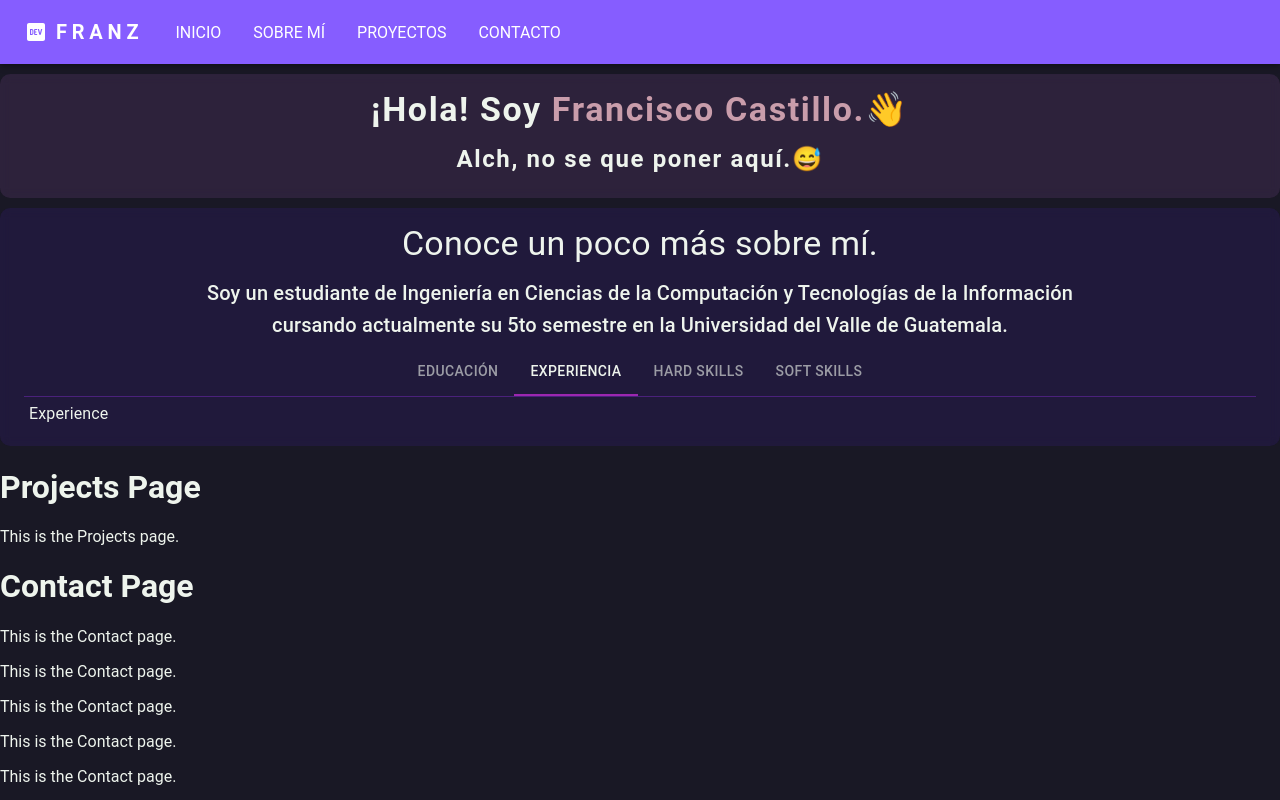
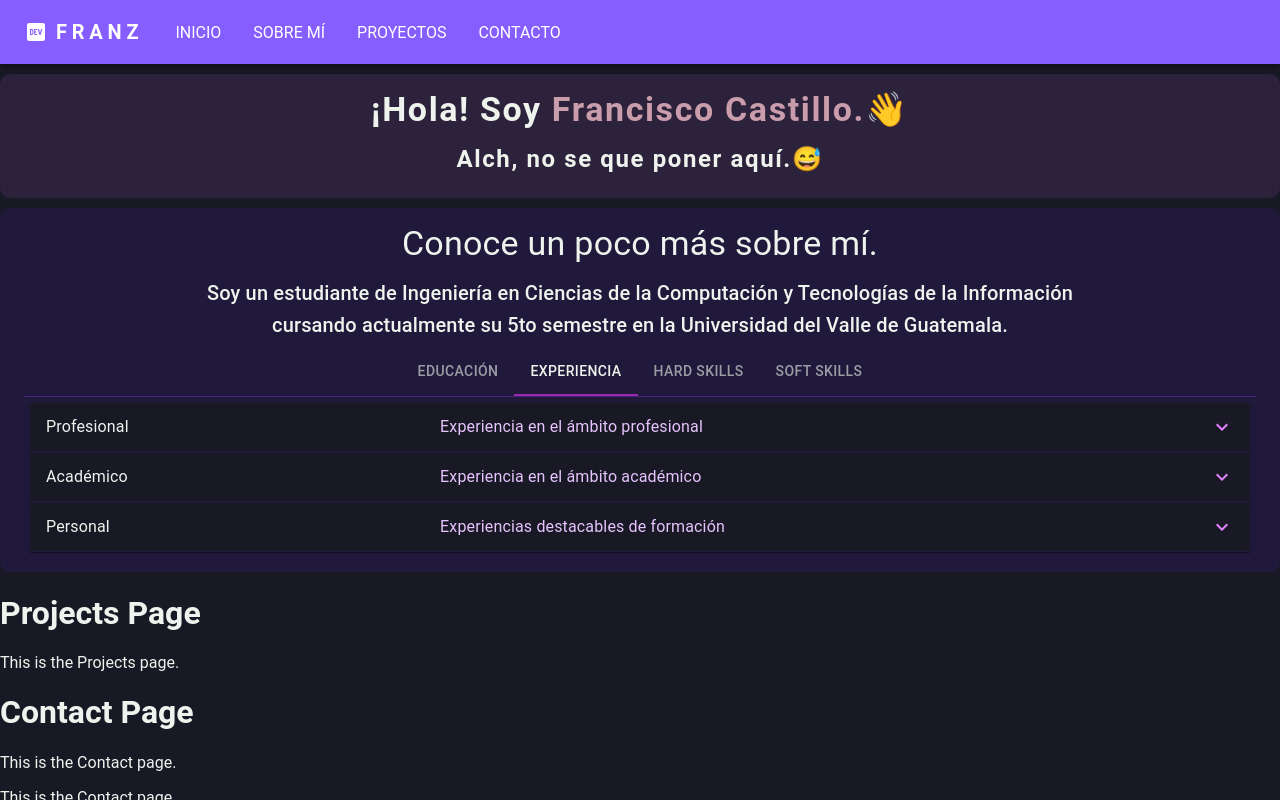
Before and after one commit to FranzCastillo/Portfolio, a React (Create React App) app: page / in a window 1280 px wide. Both pictures are taken after a click on the tab "EXPERIENCIA". Shown: the top 800 px of the page. Built offline with nearby package versions, Linux system fonts and the light colour scheme.

Commit message:
Experience Accordion

```diff
--- a/src/components/AboutTabs/Experience/Experience.js
+++ b/src/components/AboutTabs/Experience/Experience.js
@@ -1,11 +1,103 @@
-import react from 'react';
+// https://mui.com/material-ui/react-accordion/
+import * as React from 'react';
+import Accordion from '@mui/material/Accordion';
+import AccordionDetails from '@mui/material/AccordionDetails';
+import AccordionSummary from '@mui/material/AccordionSummary';
+import Typography from '@mui/material/Typography';
+import ExpandMoreIcon from '@mui/icons-material/ExpandMore';
+import "../HardSkills/SkillsAccordion/SkillsAccordion.scss";
 
-const Experience = () => {
+export default function Experience() {
+    const [expanded, setExpanded] = React.useState(false);
+
+    const handleChange = (panel) => (event, isExpanded) => {
+        setExpanded(isExpanded ? panel : false);
+    };
+
     return (
-        <div>
-            Experience
+        <div className={"accordion"}>
+            <Accordion
+                expanded={expanded === 'panel1'}
+                onChange={handleChange('panel1')}
+                className={"panel"}
+            >
+                <AccordionSummary
+                    expandIcon={<ExpandMoreIcon className={"icon"}/>}
+                    aria-controls="panel1bh-content"
+                    id="panel1bh-header"
+                >
+                    <Typography
+                        sx={{
+                            width: '33%',
+                            flexShrink: 0,
+                            marginRight: '10px'
+                        }}
+                    >
+                        Profesional
+                    </Typography>
+                    <Typography
+                        sx={{color: '#e6c4fd'}}>
+                        Experiencia en el ámbito profesional
+                    </Typography>
+                </AccordionSummary>
+                <AccordionDetails>
+
+                </AccordionDetails>
+            </Accordion>
+            <Accordion
+                expanded={expanded === 'panel2'}
+                onChange={handleChange('panel2')}
+                className={"panel"}
+            >
+                <AccordionSummary
+                    expandIcon={<ExpandMoreIcon className={"icon"}/>}
+                    aria-controls="panel2bh-content"
+                    id="panel2bh-header"
+                >
+                    <Typography
+                        sx={{
+                            width: '33%',
+                            flexShrink: 0,
+                            marginRight: '10px'
+                        }}
+                    >
+                        Académico
+                    </Typography>
+                    <Typography sx={{color: '#e6c4fd'}}>
+                        Experiencia en el ámbito académico
+                    </Typography>
+                </AccordionSummary>
+                <AccordionDetails>
+
+                </AccordionDetails>
+            </Accordion>
+            <Accordion
+                expanded={expanded === 'panel3'}
+                onChange={handleChange('panel3')}
+                className={"panel"}
+            >
+                <AccordionSummary
+                    expandIcon={<ExpandMoreIcon className={"icon"}/>}
+                    aria-controls="panel3bh-content"
+                    id="panel3bh-header"
+                >
+                    <Typography
+                        sx={{
+                            width: '33%',
+                            flexShrink: 0,
+                            marginRight: '10px'
+                        }}
+                    >
+                        Personal
+                    </Typography>
+                    <Typography sx={{color: '#e6c4fd'}}>
+                        Experiencias destacables de formación
+                    </Typography>
+                </AccordionSummary>
+                <AccordionDetails>
+
+                </AccordionDetails>
+            </Accordion>
         </div>
     );
 }
-
-export default Experience;
```
